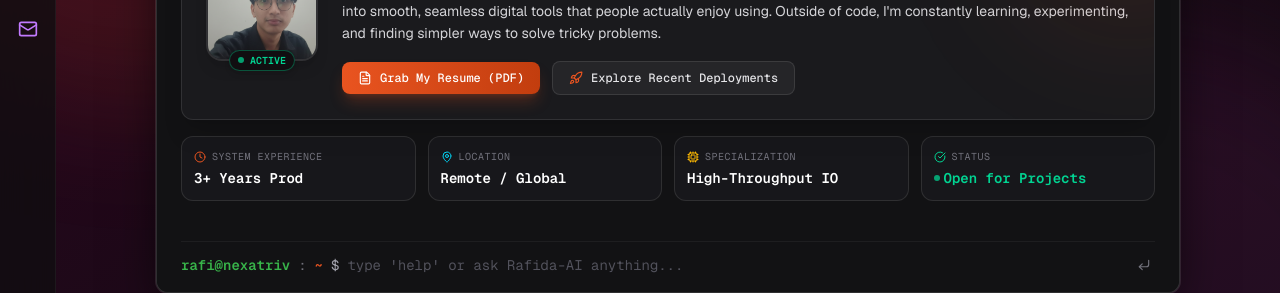
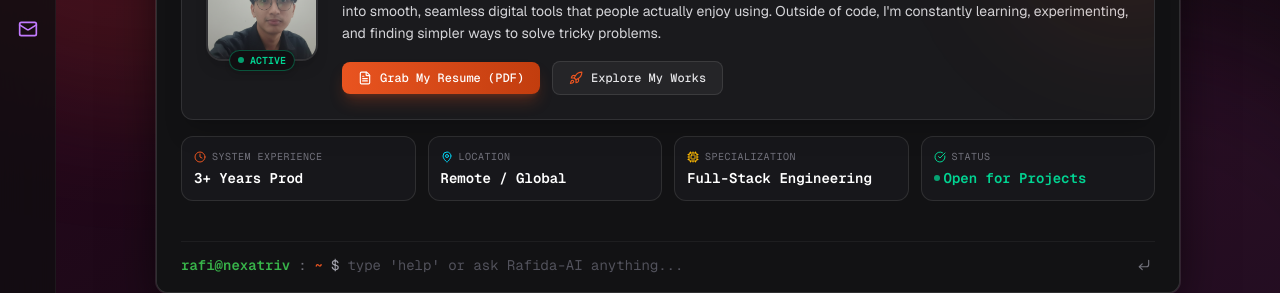
Before and after one commit to rafidaaziz23/rafi-ubuntu-portofolio, a Next.js app: page / in a window 1280 px wide. Shown: the part 334-627 px from the top of the page. Built offline with nearby package versions, Linux system fonts and the light colour scheme.

Commit message:
fix bug window and spelled wrong

```diff
--- a/src/components/windows/ProjectsWindow.tsx
+++ b/src/components/windows/ProjectsWindow.tsx
@@ -306,7 +306,11 @@ export function ProjectsWindow({
               </div>
               <div className="flex flex-col gap-0.5">
                 <button
-                  onClick={onOpenToolbox}
+                  onClick={(e) => {
+                    e.stopPropagation();
+                    onOpenToolbox?.();
+                  }}
+                  onPointerDown={(e) => e.stopPropagation()}
                   className="flex items-center gap-2 px-2.5 py-1.5 rounded-lg hover:bg-white/5 hover:text-zinc-200 transition-colors text-left"
                 >
                   <Layers className="w-3.5 h-3.5 text-[#E95420]" />
--- a/src/components/windows/TerminalWindow.tsx
+++ b/src/components/windows/TerminalWindow.tsx
@@ -131,7 +131,7 @@ export function TerminalWindow({
           <div className="text-xs font-mono text-zinc-300 space-y-1">
             <div className="text-white font-semibold">Rafida Aziz — Software Engineer</div>
             <div className="text-zinc-400">Location: Remote / Global | Experience: 3+ Years Prod</div>
-            <div className="text-emerald-400">Status: Open for High-Throughput Engineering Projects</div>
+            <div className="text-emerald-400">Status: Open for Full-Stack Engineering Projects</div>
           </div>
         );
         break;
@@ -641,11 +641,15 @@ ossyNMMMNyMMhsssssssssssssshmmmhssssssso
                     </a>
 
                     <button
-                      onClick={onExploreProjects}
+                      onClick={(e) => {
+                        e.stopPropagation();
+                        onExploreProjects?.();
+                      }}
+                      onPointerDown={(e) => e.stopPropagation()}
                       className="inline-flex items-center gap-2 px-4 py-2 rounded-lg bg-white/5 hover:bg-white/10 text-zinc-200 hover:text-white border border-white/10 font-medium text-xs font-mono transition-all hover:scale-[1.02] active:scale-[0.98]"
                     >
                       <Rocket className="w-3.5 h-3.5 text-[#E95420]" />
-                      <span>Explore Recent Deployments</span>
+                      <span>Explore My Works</span>
                     </button>
                   </div>
                 </div>
@@ -683,7 +687,7 @@ ossyNMMMNyMMhsssssssssssssshmmmhssssssso
                   <span>Specialization</span>
                 </span>
                 <span className="text-sm font-semibold text-white mt-1 font-mono">
-                  High-Throughput IO
+                  Full-Stack Engineering
                 </span>
               </div>
 
--- a/src/data/projects.ts
+++ b/src/data/projects.ts
@@ -69,7 +69,7 @@ export const PROJECTS_DATA: ProjectItem[] = [
   },
   {
     id: 'mms-mining',
-    title: 'MMS - Maintenance Management System',
+    title: 'Maintenance Management System (MMS)',
     category: 'enterprise',
     categoryLabel: 'Mining & Materials',
     tagline: 'Heavy Material Logistics, Maintenance Tracking & Inventory Management',
@@ -102,6 +102,8 @@ export const PROJECTS_DATA: ProjectItem[] = [
       'Prisma ORM',
       'Redis',
       'Tailwind CSS',
+      'PDFKit',
+      'ExcelJS',
     ],
     features: [
       'Multi-level approval workflow for material production verification',
@@ -119,7 +121,7 @@ export const PROJECTS_DATA: ProjectItem[] = [
   },
   {
     id: 'bluefin-erp',
-    title: 'Bluefin Chemical Blending Management',
+    title: 'Bluefin - Chemical Blending Management',
     category: 'operations',
     categoryLabel: 'SAP Operations',
     tagline: 'Operational Scheduling, Inventory Management & SAP',
@@ -157,7 +159,7 @@ export const PROJECTS_DATA: ProjectItem[] = [
   },
   {
     id: 'peduli-amt',
-    title: 'Peduli AMT — Driver Monitoring App',
+    title: 'Peduli AMT - Driver Monitoring App',
     category: 'logistics',
     categoryLabel: 'Mobile & Fleet',
     tagline: 'Mobile-First Driver Monitoring & Performance Tracking for Fuel Transport AMT',
```
